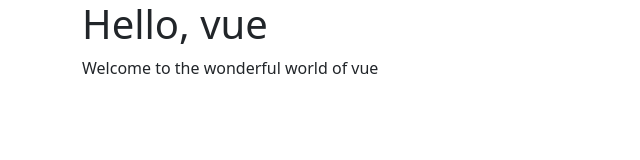
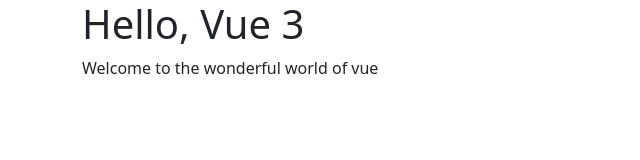
Before and after one commit to md-arif-islam/vue-basic, a plain HTML site: page index.html in a window 1280 px wide. Shown: the full height of the page, 0-640 px from the left. Drawn offline with nearby package versions, Linux system fonts and the light colour scheme.

Commit message:
* chore(index.html): update pageTitle value to 'Hello, Vue 3'

```diff
--- a/index.html
+++ b/index.html
@@ -19,7 +19,7 @@
         Vue.createApp({
             data() {
                 return {
-                    pageTitle: 'Hello, vue',
+                    pageTitle: 'Hello, Vue 3',
                     content: 'Welcome to the wonderful world of vue',
                 };
             }
```
